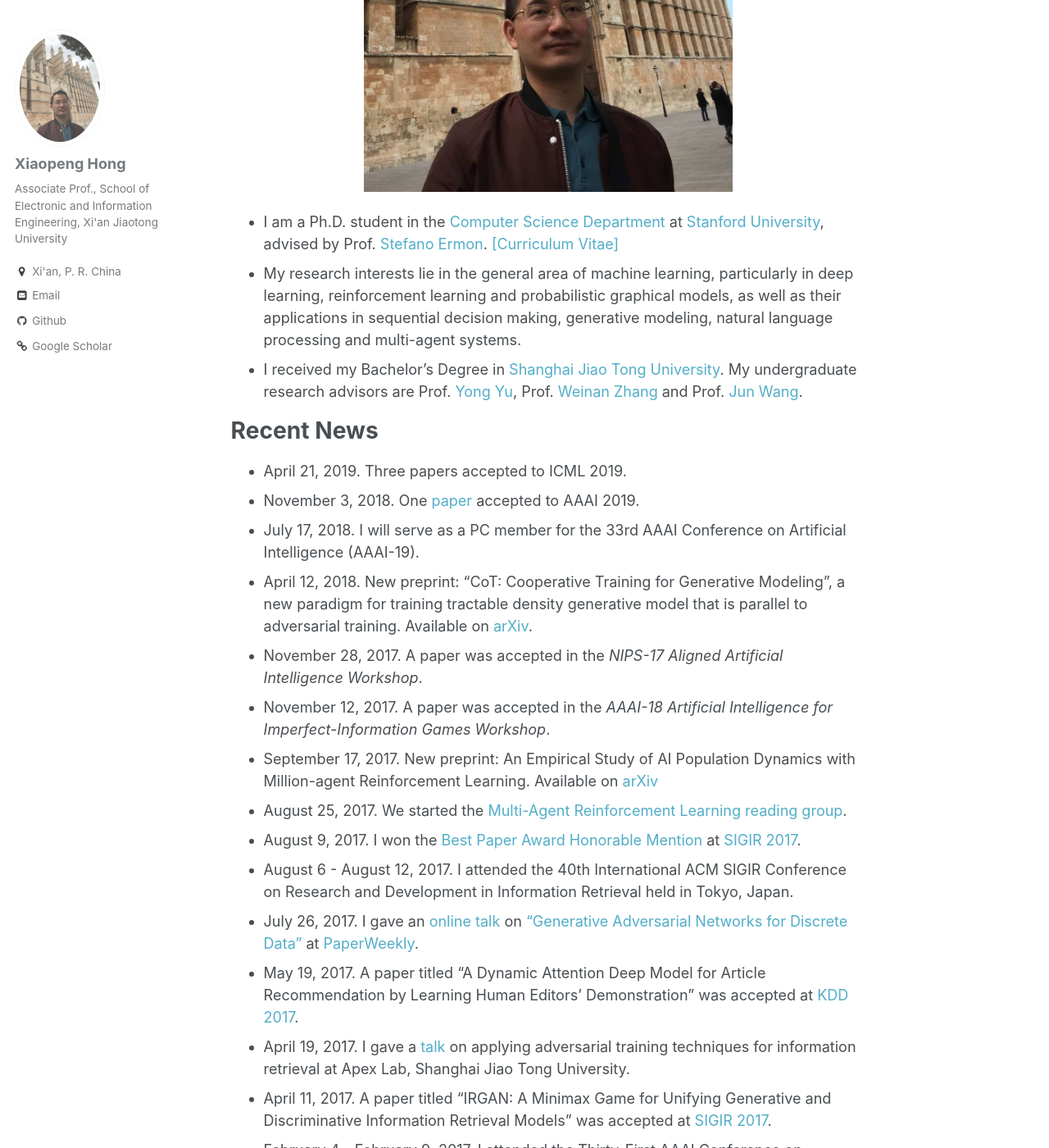
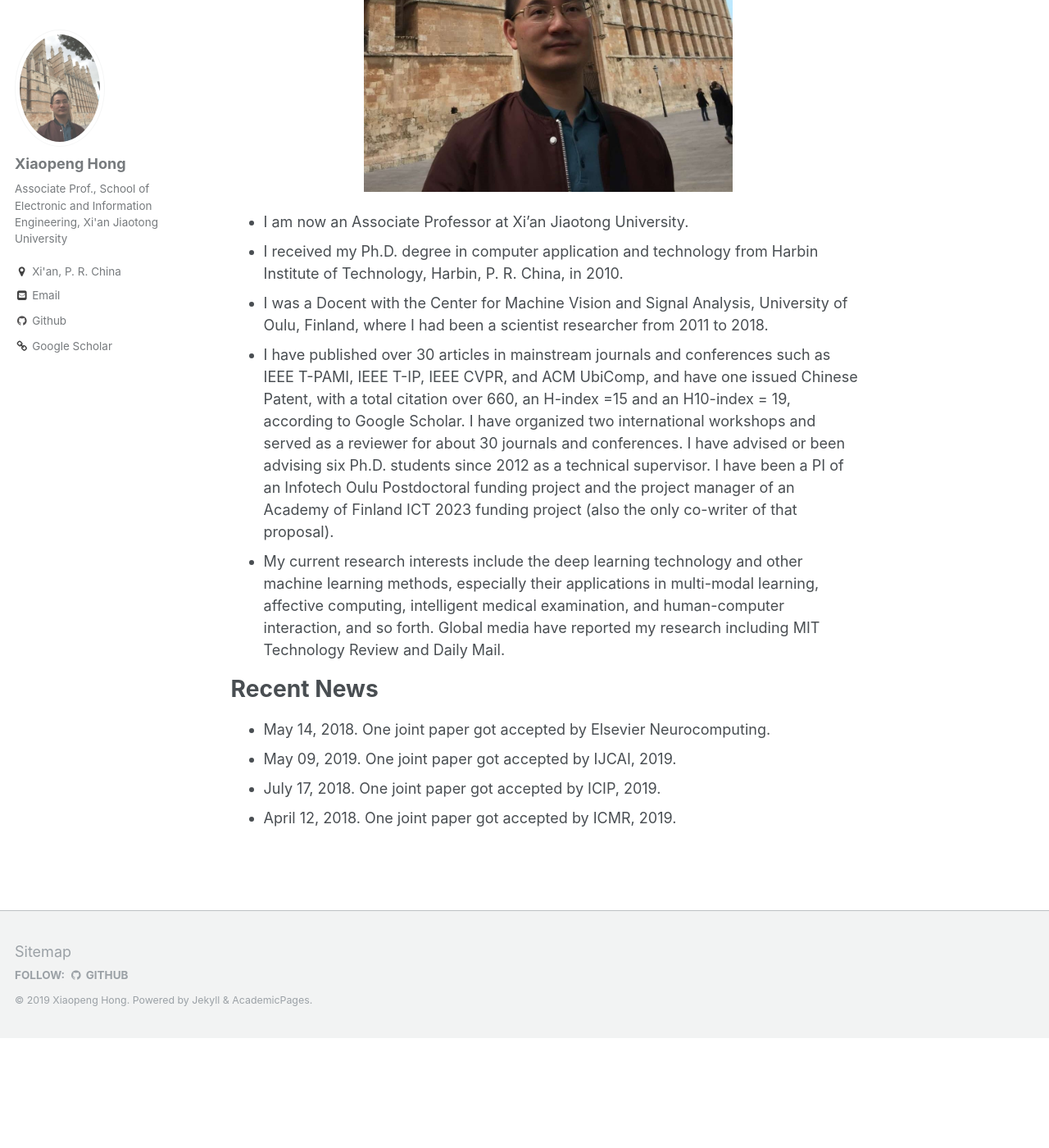
Before and after one commit to xiaopenghong/xiaopenghong.github.io, a Jekyll site: the page built from _pages/about.md, in a window 1280 px wide and 1400 px high, scrolled down 272 px. Shown: the whole window at 82% size. Built offline with Jekyll 4.4.1, drawn with Linux system fonts in a browser that asks for light colours; after the commit the page ends 1537 px from its top, so only the background shows below that; some of the changed text lies outside the part shown.

Commit message:
Update about.md

```diff
--- a/_pages/about.md
+++ b/_pages/about.md
@@ -12,26 +12,16 @@ redirect_from:
   <img src="https://xiaopenghong.github.io/files/xiaopeng.jpg?raw=true" alt="Photo" style="width: 450px;"/>
 </p>
 
-* I am a Ph.D. student in the [Computer Science Department](https://cs.stanford.edu/) at [Stanford University](https://www.stanford.edu/), advised by Prof. [Stefano Ermon](https://cs.stanford.edu/~ermon/). [[Curriculum Vitae]](http://lantaoyu.com/files/lantaoyu_cv.pdf)
-* My research interests lie in the general area of machine learning, particularly in deep learning, reinforcement learning and probabilistic graphical models, as well as their applications in sequential decision making, generative modeling, natural language processing and multi-agent systems.
-* I received my Bachelor’s Degree in [Shanghai Jiao Tong University](http://en.sjtu.edu.cn/). My undergraduate research advisors are Prof. [Yong Yu](http://apex.sjtu.edu.cn/members/yyu), Prof. [Weinan Zhang](http://wnzhang.net/) and Prof. [Jun Wang](http://web4.cs.ucl.ac.uk/staff/jun.wang/blog/).
+* I am now an Associate Professor at Xi’an Jiaotong University.
+* I received my Ph.D. degree in computer application and technology from Harbin Institute of Technology, Harbin, P. R. China, in 2010.
+* I was a Docent with the Center for Machine Vision and Signal Analysis, University of Oulu, Finland, where I had been a scientist researcher from 2011 to 2018.
+* I have published over 30 articles in mainstream journals and conferences such as IEEE T-PAMI, IEEE T-IP, IEEE CVPR, and ACM UbiComp, and have one issued Chinese Patent, with a total citation over 660, an H-index =15 and an H10-index = 19, according to Google Scholar. I have organized two international workshops and served as a reviewer for about 30 journals and conferences. I have advised or been advising six Ph.D. students since 2012 as a technical supervisor. I have been a PI of an Infotech Oulu Postdoctoral funding project and the project manager of an Academy of Finland ICT 2023 funding project (also the only co-writer of that proposal).
+* My current research interests include the deep learning technology and other machine learning methods, especially their applications in multi-modal learning, affective computing, intelligent medical examination, and human-computer interaction, and so forth. Global media have reported my research including MIT Technology Review and Daily Mail.
 
 
 
 # Recent News
-* April 21, 2019. Three papers accepted to ICML 2019.
-* November 3, 2018. One [paper](http://lantaoyu.com/publications/RLSGAAAI19) accepted to AAAI 2019.
-* July 17, 2018. I will serve as a PC member for the 33rd AAAI Conference on Artificial Intelligence (AAAI-19).
-* April 12, 2018. New preprint: "CoT: Cooperative Training for Generative Modeling", a new paradigm for training tractable density generative model that is parallel to adversarial training. Available on [arXiv](https://arxiv.org/abs/1804.03782).
-* November 28, 2017. A paper was accepted in the *NIPS-17 Aligned Artificial Intelligence Workshop*.
-* November 12, 2017. A paper was accepted in the *AAAI-18 Artificial Intelligence for Imperfect-Information Games Workshop*.
-* September 17, 2017. New preprint: An Empirical Study of AI Population Dynamics with Million-agent Reinforcement Learning. Available on [arXiv](https://arxiv.org/abs/1709.04511)
-* August 25, 2017. We started the [Multi-Agent Reinforcement Learning reading group](https://feifang.info/marl-reading-group/).
-* August 9, 2017. I won the [Best Paper Award Honorable Mention](https://lantaoyu.github.io/files/sigir17-award.jpg) at [SIGIR 2017](http://sigir.org/sigir2017/program/awards/).
-* August 6 - August 12, 2017. I attended the 40th International ACM SIGIR Conference on Research and Development in Information Retrieval held in Tokyo, Japan.
-* July 26, 2017. I gave an [online talk](https://zhuanlan.zhihu.com/p/28151434) on ["Generative Adversarial Networks for Discrete Data"](http://lantaoyu.com/files/2017-07-26-gan-for-discrete-data.pdf) at [PaperWeekly](https://zhuanlan.zhihu.com/paperweekly).
-* May 19, 2017. A paper titled "A Dynamic Attention Deep Model for Article Recommendation by Learning Human Editors’ Demonstration" was accepted at [KDD 2017](http://www.kdd.org/kdd2017/).
-* April 19, 2017. I gave a [talk](http://lantaoyu.com/files/2017-04-19-gans-for-ir.pdf) on applying adversarial training techniques for information retrieval at Apex Lab, Shanghai Jiao Tong University.
-* April 11, 2017. A paper titled "IRGAN: A Minimax Game for Unifying Generative and Discriminative Information Retrieval Models" was accepted at [SIGIR 2017](http://sigir.org/sigir2017/).
-* February 4 - February 9, 2017. I attended the Thirty-First AAAI Conference on Artificial Intelligence held in San Francisco, California, US and gave a [talk](http://lantaoyu.com/files/2017-02-07-aaai-seqgan.pdf) on applying adversarial training for generating sequential data.
-* November 11, 2016. A paper titled "SeqGAN: Sequence Generative Adversarial Nets with Policy Gradient" was accepted at [AAAI 2017](http://www.aaai.org/Conferences/AAAI/aaai17.php).
+* May 14, 2018. One joint paper got accepted by Elsevier Neurocomputing.
+* May 09, 2019. One joint paper got accepted by IJCAI, 2019.
+* July 17, 2018. One joint paper got accepted by ICIP, 2019.
+* April 12, 2018. One joint paper got accepted by ICMR, 2019.
```
